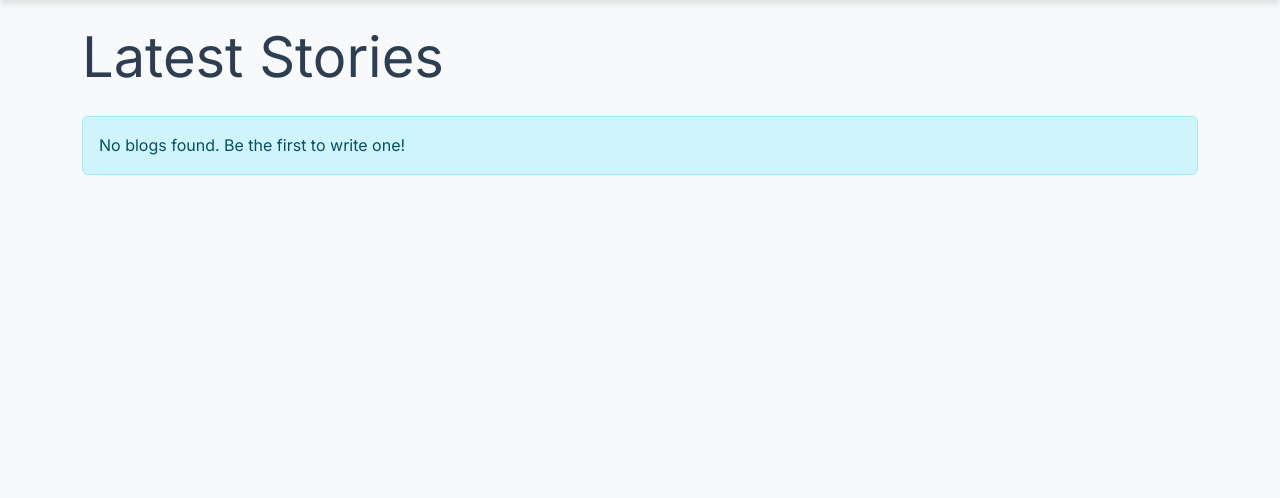
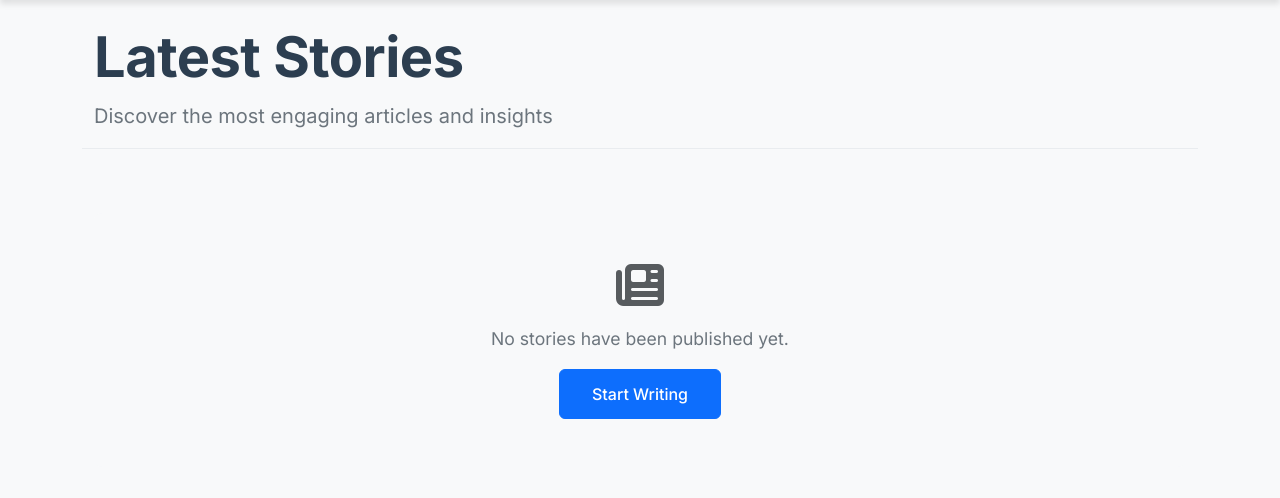
Before and after one commit to TharHtet236401/CWMedia, a Django app: page / in a window 1280 px wide. Shown: the part 64-562 px from the top of the page. Run offline with Django 5.2, Linux system fonts and the light colour scheme; data that the repository does not hold is empty; some libraries are stand-ins or nearby versions.

Commit message:
Enhanced detailed blog view with try-catch error handling. Updated blog template with improved styling, added default image handling, and enhanced layout for better user experience.

```diff
--- a/blogs/templates/partials/blogs.html
+++ b/blogs/templates/partials/blogs.html
@@ -1,19 +1,171 @@
+{% load static %}
+
+<style>
+    .blog-header {
+        position: relative;
+        padding: 0rem 0;
+        margin-bottom: 2rem;
+        border-bottom: 1px solid #e9ecef;
+    }
+
+    .blog-header h1 {
+        font-weight: 700;
+        letter-spacing: -0.5px;
+        color: #2c3e50;
+    }
+
+    .blog-header p {
+        color: #6c757d;
+    }
+
+    .blog-card {
+        border: none;
+        box-shadow: 0 4px 12px rgba(0, 0, 0, 0.1);
+        transition: transform 0.3s ease, box-shadow 0.3s ease;
+    }
+
+    .blog-card:hover {
+        transform: translateY(-5px);
+        box-shadow: 0 8px 16px rgba(0, 0, 0, 0.15);
+    }
+
+    .blog-thumbnail {
+        width: 100%;
+        height: 200px;
+        object-fit: cover;
+        border-radius: 8px 8px 0 0;
+    }
+
+    .blog-title {
+        font-size: 1.5rem;
+        font-weight: 700;
+        margin-bottom: 1rem;
+        color: #2c3e50;
+        line-height: 1.3;
+    }
+
+    .blog-meta {
+        font-size: 0.9rem;
+        color: #6c757d;
+        margin-bottom: 1rem;
+        display: flex;
+        flex-wrap: wrap;
+        gap: 1rem;
+        align-items: center;
+        display: flex;
+        justify-content: space-between;
+    }
+
+    .blog-meta span {
+        display: inline-flex;
+        align-items: center;
+    }
+
+    .blog-meta .author {
+        font-weight: 600;
+        color: #3498db;
+    }
+
+    .blog-meta .category {
+        background-color: #f8f9fa;
+        padding: 0.25rem 0;
+        border-radius: 20px;
+        font-weight: 500;
+    }
+
+    .blog-content {
+        color: #495057;
+        line-height: 1.6;
+        margin-bottom: 1.5rem;
+    }
+
+    .read-more-btn {
+        display: inline-block;
+        padding: 0.5rem 1.25rem;
+        background-color: #3498db;
+        color: white;
+        text-decoration: none;
+        border-radius: 25px;
+        font-weight: 500;
+        transition: background-color 0.3s ease;
+    }
+
+    .read-more-btn:hover {
+        background-color: #2980b9;
+        color: white;
+        text-decoration: none;
+    }
+
+    .empty-state {
+        text-align: center;
+        padding: 3rem;
+        background: #f8f9fa;
+        border-radius: 8px;
+        margin: 2rem 0;
+    }
+
+    .empty-state p {
+        font-size: 1.1rem;
+        color: #6c757d;
+        margin-bottom: 1rem;
+    }
+
+    .empty-state .btn {
+        padding: 0.75rem 2rem;
+        font-weight: 500;
+    }
+
+    .card-body {
+        position: relative;
+        padding-bottom: 3rem;
+    }
+
+    .blog-time {
+        position: absolute;
+        bottom: 1rem;
+        right: 1rem;
+        font-size: 0.85rem;
+        color: #95a5a6;
+        font-style: italic;
+        display: flex;
+        align-items: center;
+        gap: 1rem;
+    }
+</style>
+
+<div class="blog-header">
+    <div class="container">
         <div class="row">
             <div class="col-12">
-        <h1 class="display-4 mb-4">Latest Stories</h1>
+                <h1 class="display-4">Latest Stories</h1>
+                <p class="lead">Discover the most engaging articles and insights</p>
+            </div>
+        </div>
     </div>
 </div>
 
-<div class="row">
+<div class="container">
+    <div class="row g-4">
         {% for blog in blogs %}
-    <div class="col-md-6 col-lg-4 mb-4">
+        <div class="col-md-6 col-lg-4">
             <article class="blog-card card h-100">
+                {% if blog.image %}
+                <img src="{{ blog.image.url }}" class="blog-thumbnail" alt="{{ blog.title }}">
+                {% else %}
+                <img src="{% static 'images/default-blog.jpg' %}" class="blog-thumbnail" alt="Default blog image">
+                {% endif %}
                 <div class="card-body">
                     <h2 class="blog-title">{{ blog.title }}</h2>
                     <div class="blog-meta">
-                    <span class="author">By {{ blog.author.username }}</span>
-                    <span class="date ms-3">{{ blog.created_at|date:"M d, Y" }}</span>
-                    <span class="category">Category: {{ blog.category }}</span>
+                        <span class="category">
+                            <i class="fas fa-tag me-1"></i>
+                            {{ blog.category }}
+                        </span>
+                        <span class="author">
+                            <i class="fas fa-user-circle me-1"></i>
+                            {{ blog.author.username }}
+                        </span>
+
                     </div>
                     <p class="blog-content">{{ blog.content|truncatewords:30 }}</p>
                     <a href="#"
@@ -23,15 +175,29 @@
                        hx-swap="innerHTML"
                        hx-push-url="true">
                         Read More
+                        <i class="fas fa-arrow-right ms-1"></i>
                     </a>
+                    <span class="blog-time">
+                        <span>
+                            <i class="far fa-calendar-alt me-1"></i>
+                            {{ blog.created_at|date:"M d, Y" }}
+                        </span>
+                        <span>
+                            <i class="far fa-clock me-1"></i>
+                            {{ blog.created_at|time:"g:i A" }}
+                        </span>
+                    </span>
                 </div>
             </article>
         </div>
         {% empty %}
         <div class="col-12">
-        <div class="alert alert-info">
-            No blogs found. Be the first to write one!
+            <div class="empty-state">
+                <i class="fas fa-newspaper fa-3x mb-3 text-muted"></i>
+                <p>No stories have been published yet.</p>
+                <a href="#" class="btn btn-primary">Start Writing</a>
             </div>
         </div>
         {% endfor %}
     </div>
+</div>
--- a/blogs/views.py
+++ b/blogs/views.py
@@ -22,6 +22,7 @@ def home(request):
 
 def detailed_blog_view(request, pk):
     try:
+
         blog = get_object_or_404(Blog, pk=pk)
         context = {
             'blog': blog
--- a/templates/base.html
+++ b/templates/base.html
@@ -8,9 +8,12 @@
     <link href="https://fonts.googleapis.com/css2?family=Inter:wght@400;500;600;700&display=swap" rel="stylesheet">
     <!-- Bootstrap CSS -->
     <link href="https://cdn.jsdelivr.net/npm/bootstrap@5.3.3/dist/css/bootstrap.min.css" rel="stylesheet">
+    <!-- Font Awesome -->
+    <link href="https://cdnjs.cloudflare.com/ajax/libs/font-awesome/6.5.1/css/all.min.css" rel="stylesheet">
     <!-- Custom CSS -->
     {% load static %}
     <link href="{% static 'css/style.css' %}" rel="stylesheet">
+    <link href="{% static 'css/blog-styles.css' %}" rel="stylesheet">
     <!-- HTMX -->
     <script src="https://unpkg.com/htmx.org@1.9.10"></script>
   </head>
```
Lines whose indentation alone changed are shown as unchanged.
